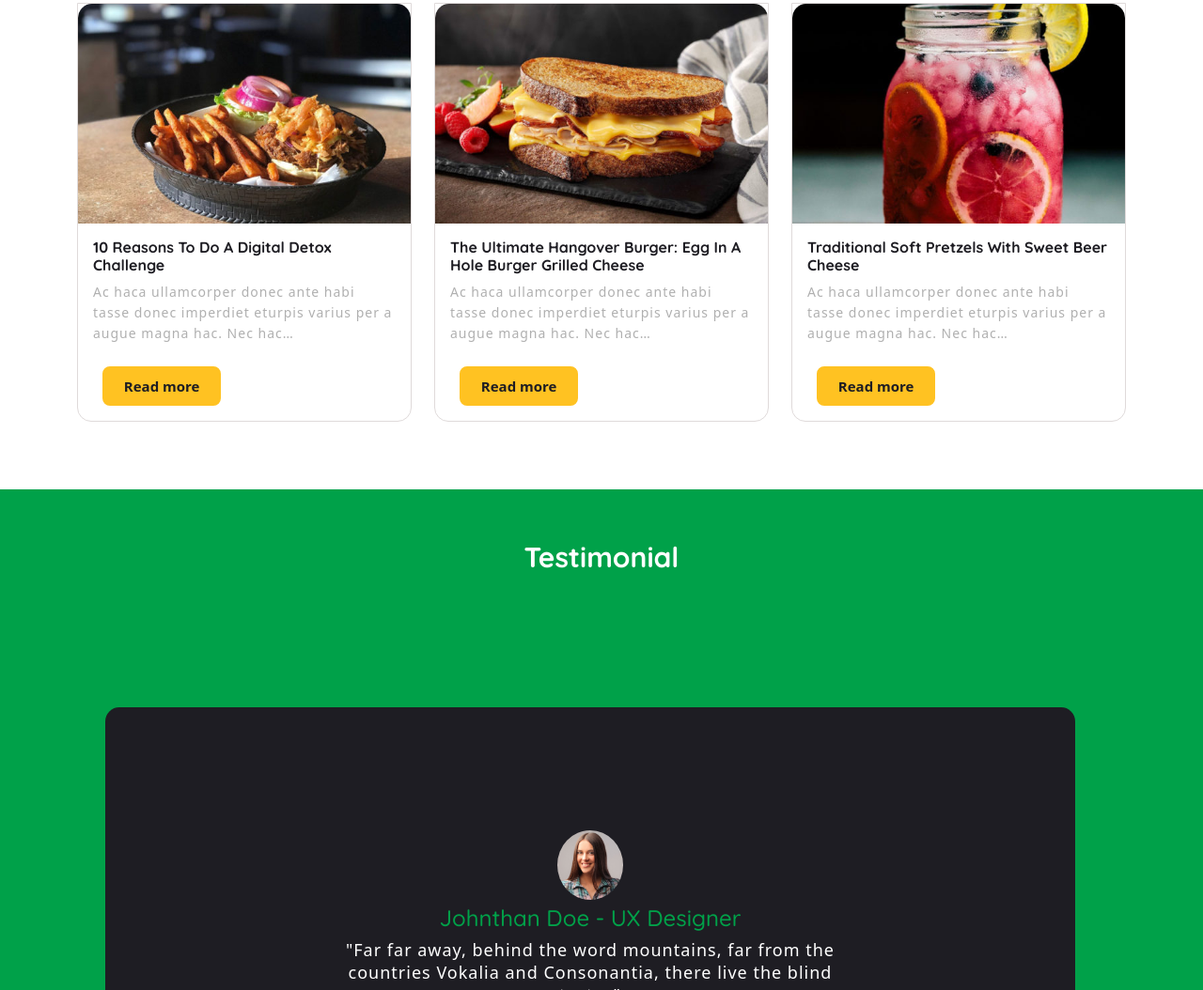
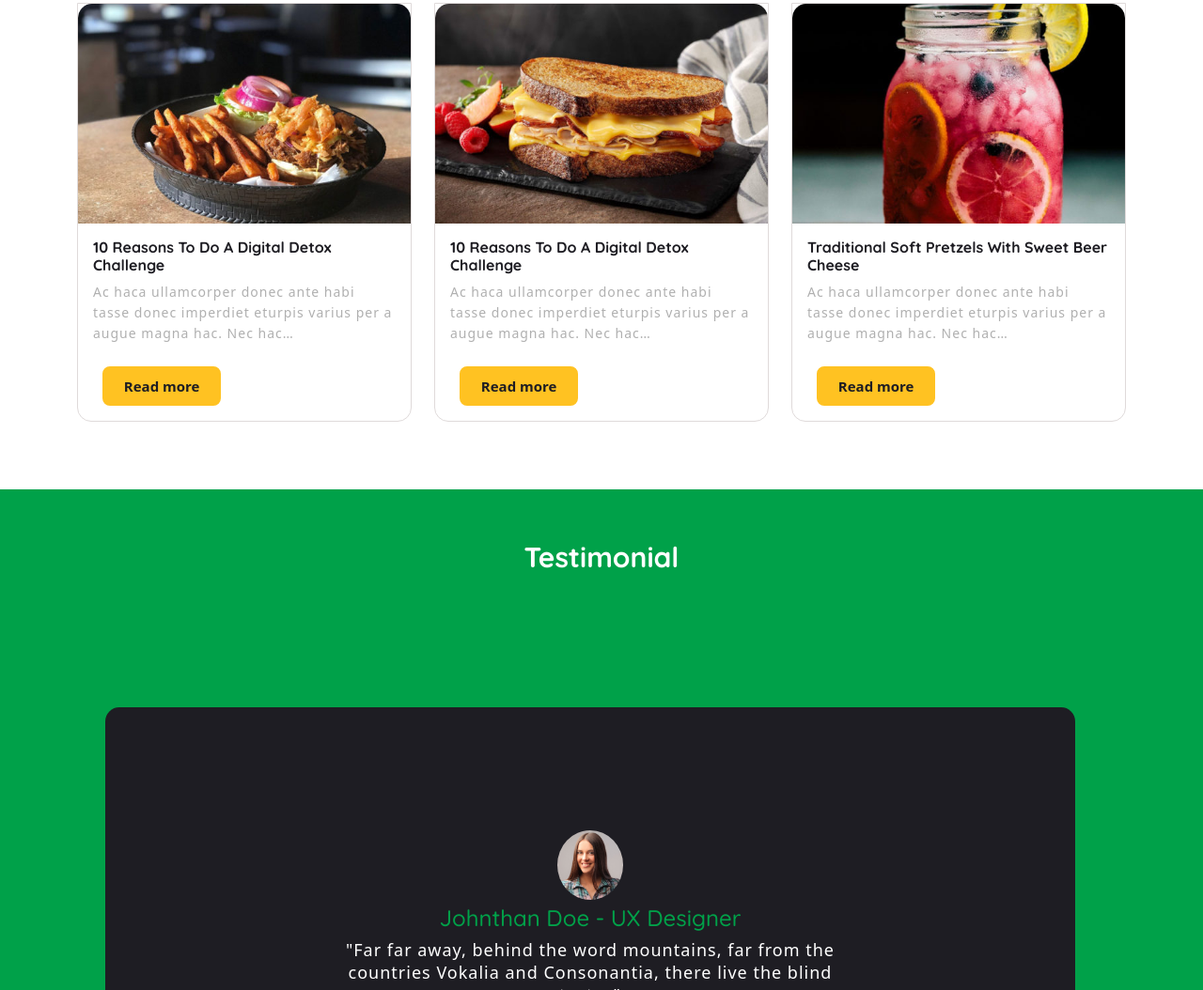
Before and after one commit to mehedii-hassan/Responsive-Food-And-Restaurant-Website-Using-Bootstrap-5-Project, a plain HTML site: page index.html in a window 1280 px wide. Shown: the part 2530-3584 px from the top of the page at 94% size. Drawn offline with nearby package versions, Linux system fonts and the light colour scheme.

Commit message:
Update index.html

```diff
--- a/index.html
+++ b/index.html
@@ -216,11 +216,11 @@
                 </div>
               </div>
             </div>
-            <div class="col-lg-4 col-md-6 mb-5">
-              <div class="card-fooditem ">
+             <div class="col-lg-4 col-md-6 mb-5">
+              <div class="card-fooditem">
                 <img src="images/img/img-4.jpg" class="img-fluid" alt="...">
                 <div class="card-body">
-                  <h5 class="card-title">The Ultimate Hangover Burger: Egg in a Hole Burger Grilled Cheese</h5>
+                  <h5 class="card-title">10 Reasons To Do A Digital Detox Challenge</h5>
                   <p class="card-text">Ac haca ullamcorper donec ante habi tasse donec imperdiet eturpis varius per a augue magna hac. Nec
                     hac…</p>
                   <button class="main-btn mt-2">Read more</button>
```
